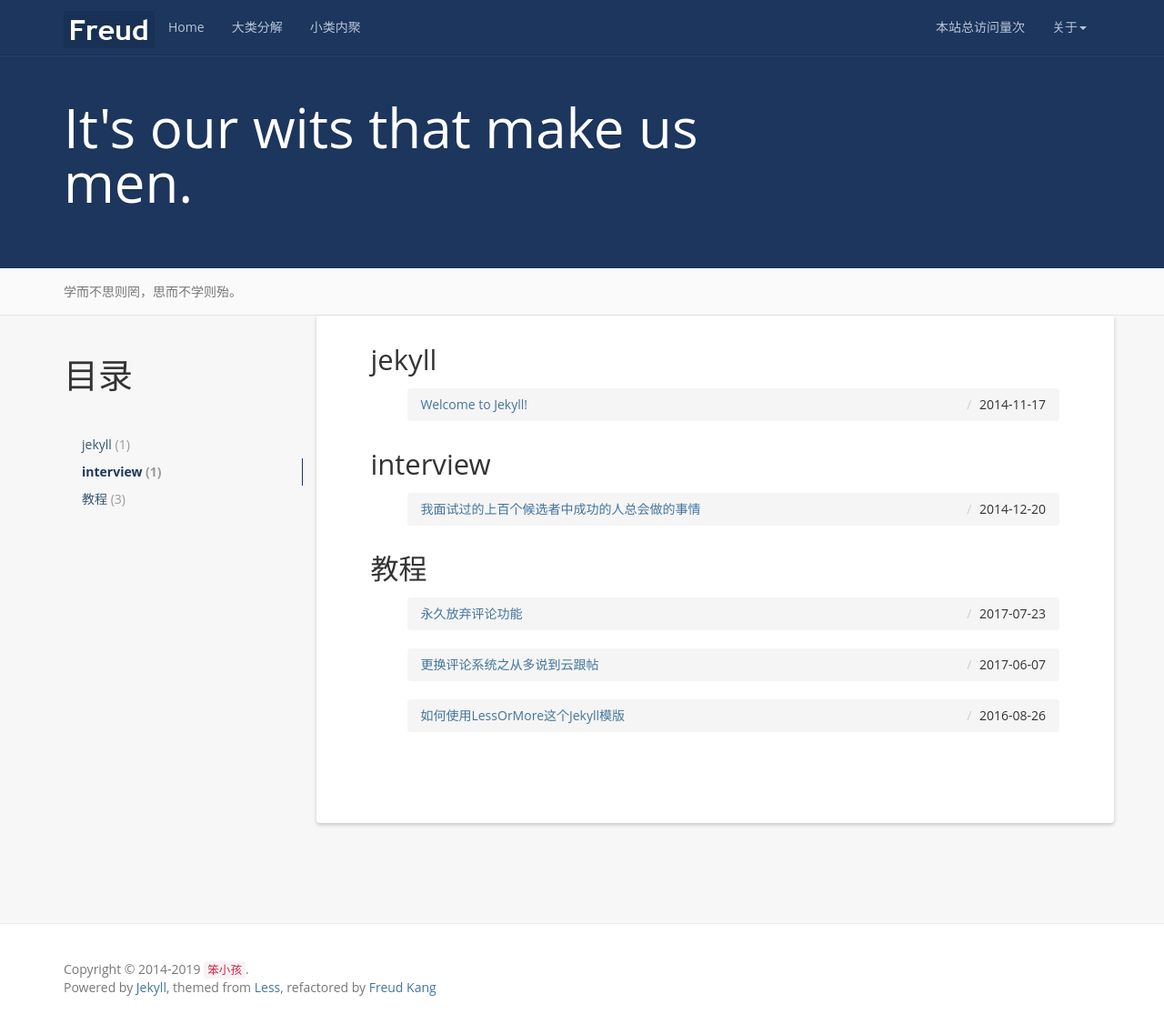
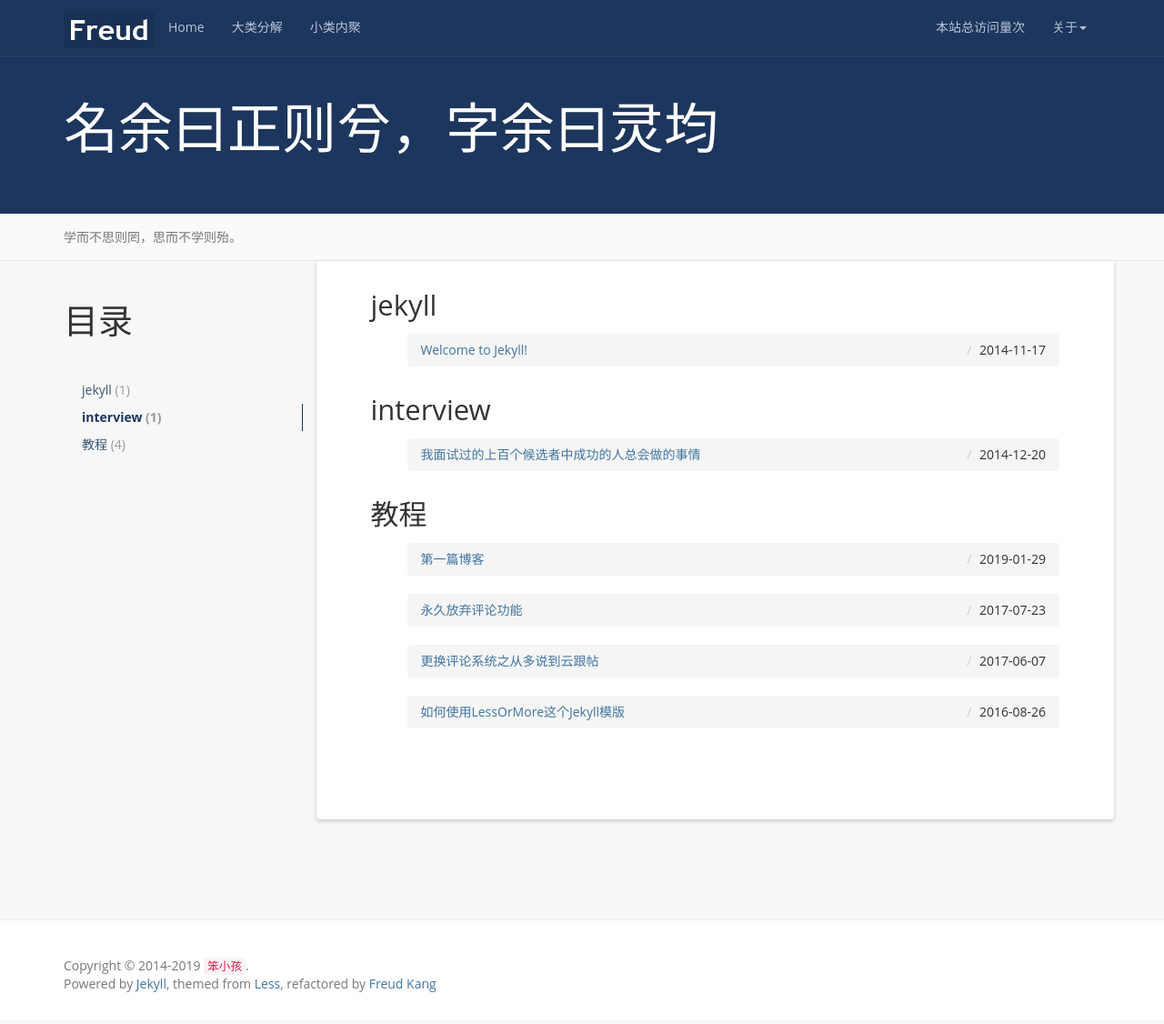
Before and after one commit to benxiaohail/benxiaohail.github.io, a Jekyll site: the page built from tag/index.html, in a window 1280 px wide and 1126 px high. Shown: the whole window at 91% size. Built offline with Jekyll 4.4.1, drawn with Linux system fonts in a browser that asks for light colours; nearby versions of some CDN libraries; comment, search, counter and statistics services are not loaded.

```diff
--- a/_config.yml
+++ b/_config.yml
@@ -1,14 +1,14 @@
 # Site settings
-name: Less Or More
+name: 灵均
 email: 435504468@qq.com
 author: 笨小孩
 url: http://www.hifreud.com
-resume_site: http://www.hifreud.com/Resume.io/
-github: https://github.com/luoyan35714/
+#resume_site: http://www.hifreud.com/Resume.io/
+github: https://github.com/benxiaohail
 baseurl: "/"
-description: Actually, less is more!
-meta_description: 康志华;个人博客;学而不思则罔;思而不学则殆;生命不止;折腾不休
-motto: It's our wits that make us men.
+description: 。。。
+meta_description: 笨小孩;个人博客;学而不思则罔;思而不学则殆;生命不止;折腾不休
+motto: 名余曰正则兮，字余曰灵均
 banner: 学而不思则罔，思而不学则殆。
 
 #permalink: /:categories/:year/:month/:day/:title/
```
Also changed, not shown: _posts/2019-01-29-first-blog.md (added, +17 -0 lines).
